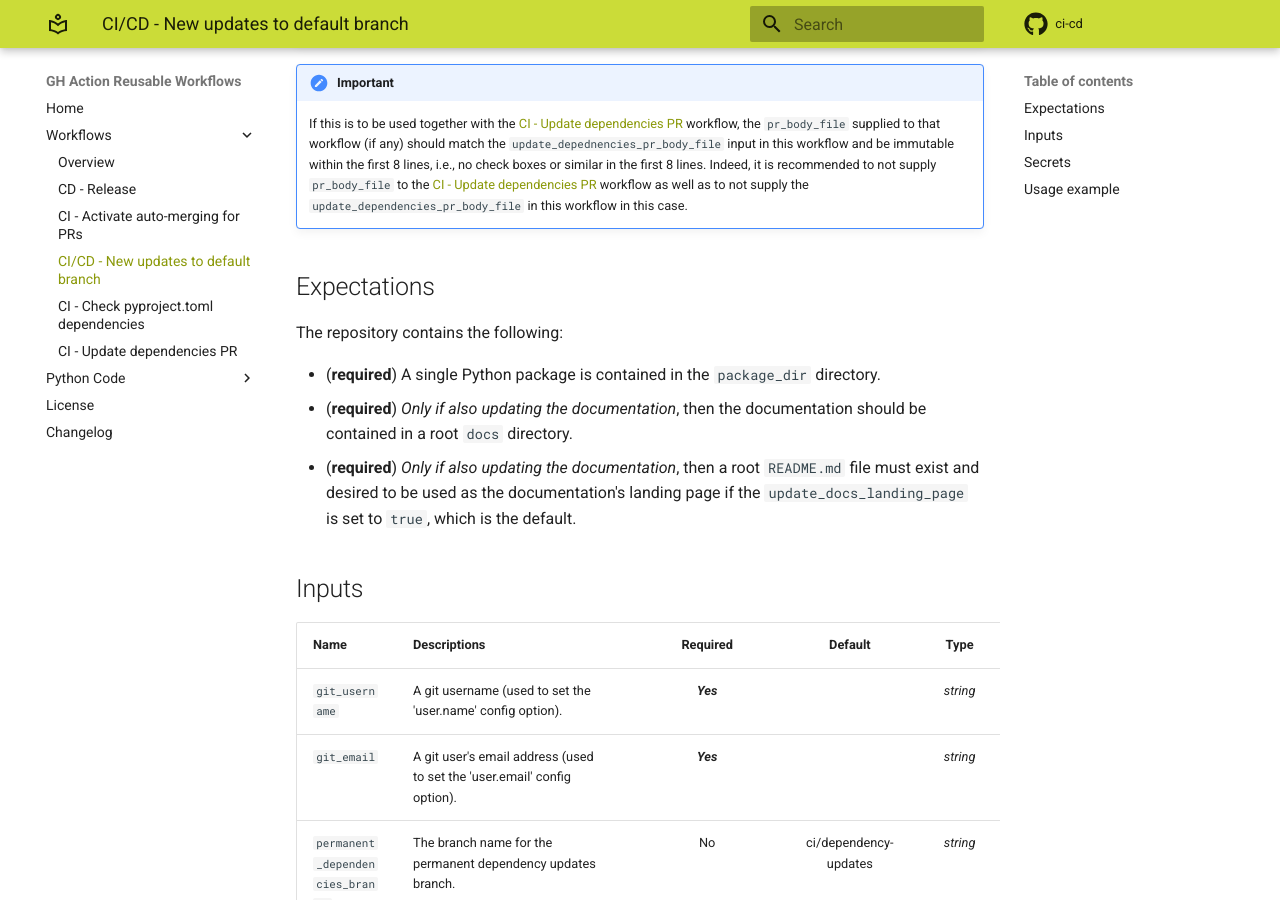
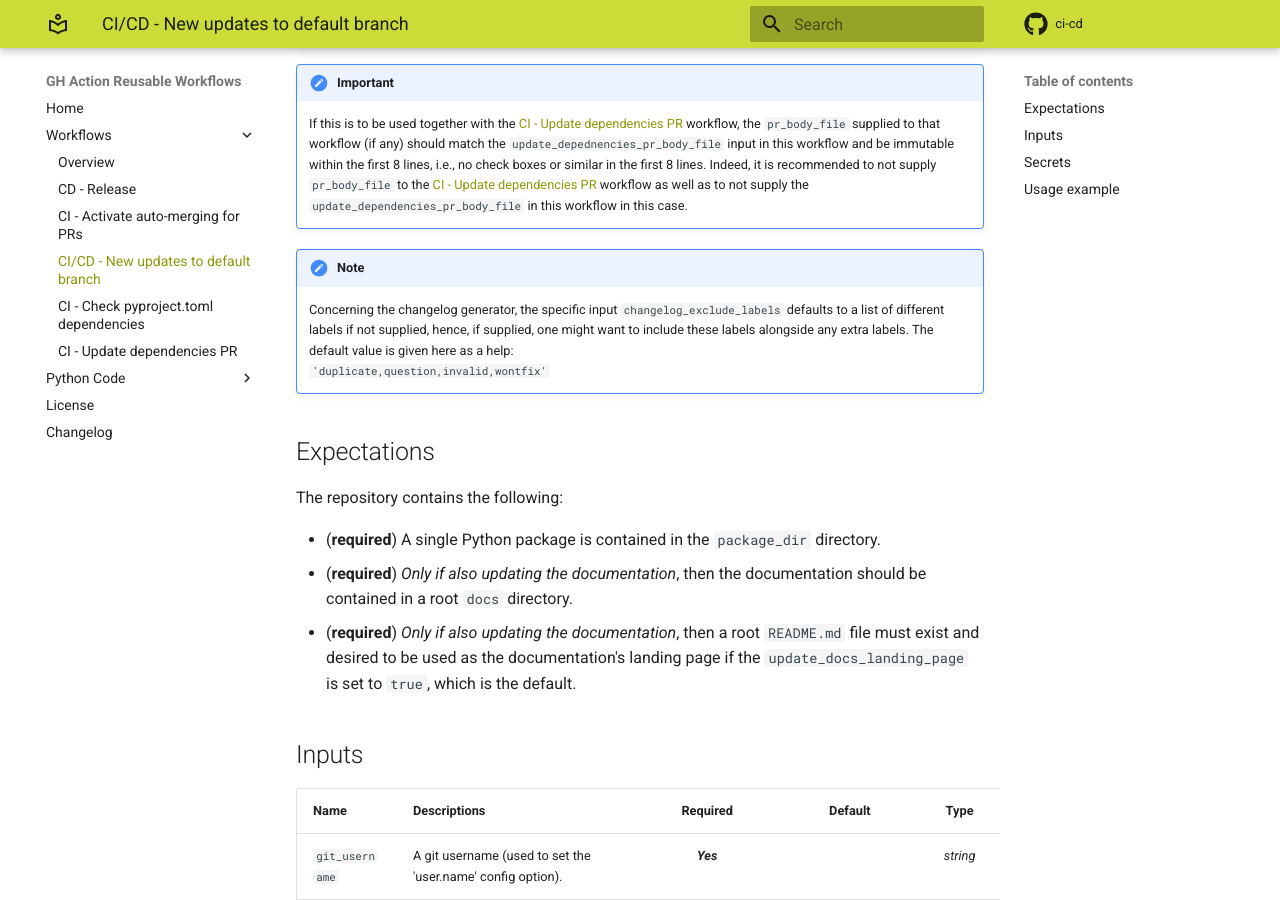
Before and after one commit to SemanticMatter/ci-cd, an MkDocs documentation site: the page built from docs/workflows/ci_cd_updated_default_branch.md, in a window 1280 px wide and 900 px high, scrolled down 461 px. Built offline with MkDocs 1.6.1 and Material for MkDocs 9.7.7, drawn with Linux system fonts in a browser that asks for light colours; comment, search, counter and statistics services are not loaded; the version menu is left out; some of the changed text lies outside the part shown.

Commit message:
Udpate documentation with new inputs for CI/CD
Closes #14

```diff
--- a/docs/workflows/ci_cd_updated_default_branch.md
+++ b/docs/workflows/ci_cd_updated_default_branch.md
@@ -15,6 +15,11 @@ Furthermore, this workflow can optionally update the `latest` [mike](https://git
 !!! important
     If this is to be used together with the [CI - Update dependencies PR](./ci_update_dependencies.md) workflow, the `pr_body_file` supplied to that workflow (if any) should match the `update_depednencies_pr_body_file` input in this workflow and be immutable within the first 8 lines, i.e., no check boxes or similar in the first 8 lines.
     Indeed, it is recommended to not supply `pr_body_file` to the [CI - Update dependencies PR](./ci_update_dependencies.md) workflow as well as to not supply the `update_dependencies_pr_body_file` in this workflow in this case.
+
+!!! note
+    Concerning the changelog generator, the specific input `changelog_exclude_labels` defaults to a list of different labels if not supplied, hence, if supplied, one might want to include these labels alongside any extra labels.
+    The default value is given here as a help:
+    `'duplicate,question,invalid,wontfix'`
 
 ## Expectations
 
@@ -46,6 +51,8 @@ The repository contains the following:
 | `landing_page_replacements_separator` | String to separate replacement mappings from the 'replacements' input. Defaults to a pipe (`\|`). | No | \| | _string_ |
 | `landing_page_replacements_mapping_separator` | String to separate a single mapping's 'old' to 'new' statement. Defaults to a comma (`,`). | No | , | _string_ |
 | `test` | Whether to do a "dry run", i.e., run the workflow, but avoid pushing to 'permanent_dependencies_branch' branch and deploying documentation (if 'update_docs' is 'true'). | No | `false` | _boolean_ |
+| `changelog_exclude_tags_regex` | A regular expression matching any tags that should be excluded from the CHANGELOG.md. | No | _Empty string_ | _string_ |
+| `changelog_exclude_labels` | Comma-separated list of labels to exclude from the CHANGELOG.md. | No | _Empty string_ | _string_ |
 
 ## Secrets
 
```
